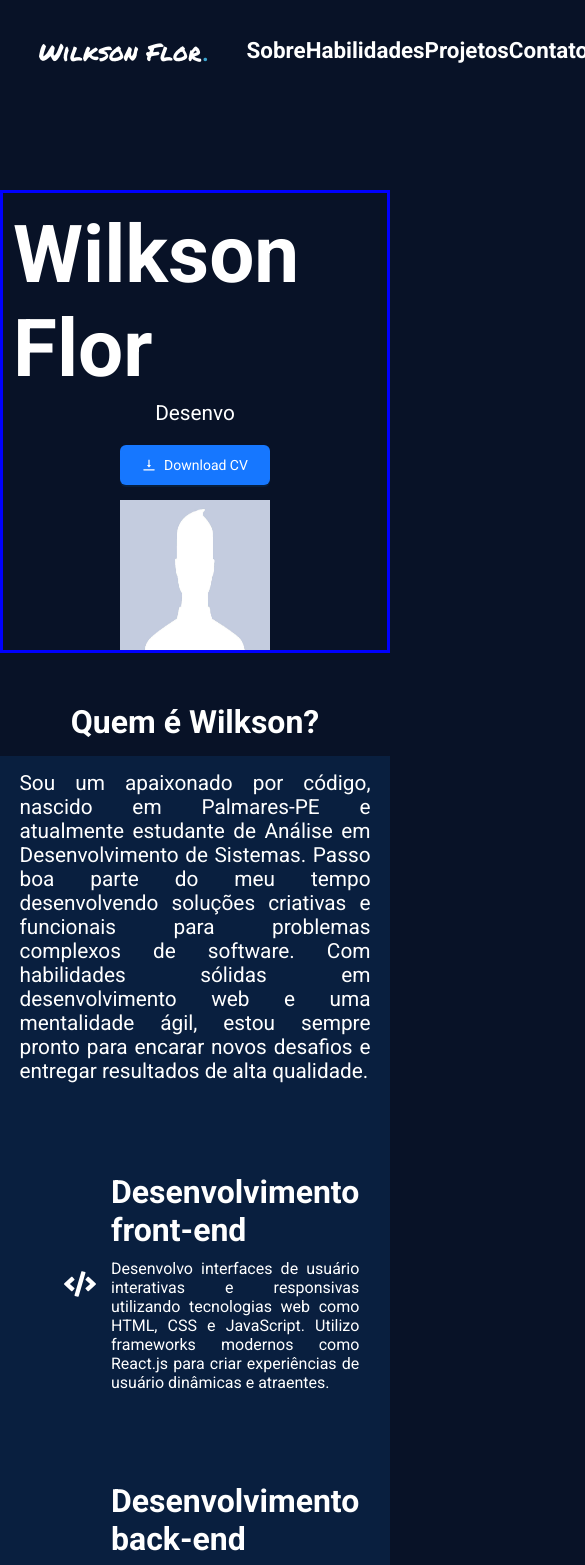
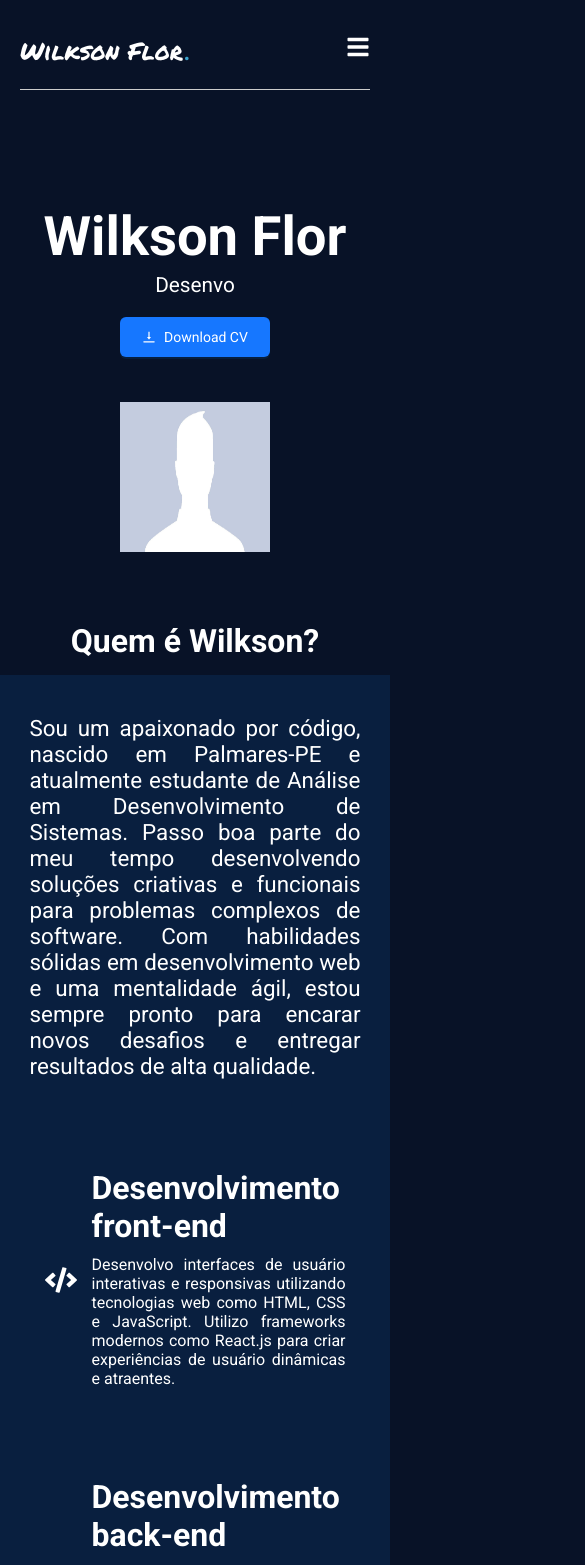
Before and after one commit to Wilksonflor/Portfoli, a React (Vite) app: page / in a window 390 px wide. Shown: the top 1565 px of the page, 585 px wide, since content can reach past the window. Built offline with nearby package versions, Linux system fonts and the light colour scheme.

Commit message:
feat: responsividade

```diff
--- a/src/componenetes/Icones/Icones.jsx
+++ b/src/componenetes/Icones/Icones.jsx
@@ -6,10 +6,12 @@ import {
   FaExternalLinkAlt,
   FaCode,
   FaServer,
+  FaBars,
 } from "react-icons/fa";
 import { AiOutlineAntDesign, AiTwotoneHtml5 } from "react-icons/ai";
 import { SiTailwindcss, SiMongodb, SiExpress } from "react-icons/si";
 import { IoLogoNodejs, IoLogoJavascript } from "react-icons/io";
+import { FaXmark } from "react-icons/fa6";
 
 export const getIcon = (tecnologia) => {
   switch (tecnologia) {
@@ -53,3 +55,11 @@ export const getCodeIcon = () => {
 export const getServericon = () => {
   return <FaServer />;
 };
+
+export const menuIcon = () => {
+  return <FaBars />;
+};
+
+export const closeMenuIcon = () => {
+  return <FaXmark />;
+};
--- a/src/componenetes/Navbar/Navbar.jsx
+++ b/src/componenetes/Navbar/Navbar.jsx
@@ -1,17 +1,29 @@
 import { Link } from "react-router-dom";
+import { useState } from "react";
 import s from "./Navbar.module.css";
+import { menuIcon, closeMenuIcon } from "../Icones/Icones";
 
 export const Navbar = () => {
+  const [menuOpen, setMenuOpen] = useState(false);
+
+  const toggleMenu = () => {
+    setMenuOpen(!menuOpen);
+  };
+
   return (
     <>
-      <header style={s.header}>
+      <header className={s.header}>
         <Link to={"/"}>
           <h3>
             Wilkson Flor<span>.</span>
           </h3>
         </Link>
 
-        <nav>
+        <button className={s.menuButton} onClick={toggleMenu}>
+          {menuOpen ? closeMenuIcon() : menuIcon()}
+        </button>
+
+        <nav className={`${s.nav} ${menuOpen ? s.open : ""}`}>
           <ul>
             <li>
               <a href="#sobre">Sobre</a>
--- a/src/componenetes/Navbar/Navbar.module.css
+++ b/src/componenetes/Navbar/Navbar.module.css
@@ -1,39 +1,91 @@
-header {
+/* Navbar.module.css */
+.header {
   height: 80px;
   display: flex;
   align-items: center;
   justify-content: space-around;
   margin: 10px 20px;
+  border-bottom: 1px solid #ccc;
 }
-header h3,
-header a {
+
+.header h3,
+.header a {
   color: #fff;
   font-family: "Permanent Marker", cursive;
   font-weight: 400;
   font-size: 1.5rem;
   text-decoration: none;
 }
-header span {
+
+.header span {
   color: #3ca4ce;
   font-size: 2rem;
 }
-header nav {
-  /* border: solid blue; */
-  width: 30%;
+
+.menuButton {
+  border: none;
+  cursor: pointer;
+  font-size: 1.5rem;
+  color: #fff;
+  background-color: transparent;
+  display: none;
 }
 
-nav ul {
-  /* border: solid blueviolet; */
+.nav {
+  width: 50%;
+}
+
+.nav.open {
+  display: block;
+}
+
+.nav ul {
   display: flex;
   align-items: center;
   justify-content: space-evenly;
   width: 100%;
   list-style: none;
 }
-nav ul a {
+
+.nav ul a {
   color: #fff;
   font-family: var(--font-roboto);
   text-decoration: none;
   font-size: 1.4rem;
   font-weight: bold;
 }
+
+@media (max-width: 820px) {
+  .header {
+    justify-content: space-between;
+  }
+  .menuButton {
+    display: block;
+  }
+
+  .nav {
+    display: flex;
+    flex-direction: column;
+    height: 50vh;
+    width: 100%;
+    position: absolute;
+    top: 70px;
+    left: 0;
+    background-color: #0b1933;
+    border-bottom: 1px solid #ccc;
+    display: none;
+    z-index: 1;
+  }
+  .nav ul {
+    height: 50vh;
+
+    display: flex;
+    flex-direction: column;
+  }
+}
+
+@media (max-width: 920px) {
+  /* .nav {
+    width: 100%;
+  } */
+}
--- a/src/pages/Habilidades/Habilidades.jsx
+++ b/src/pages/Habilidades/Habilidades.jsx
@@ -63,7 +63,6 @@ export const Habilidades = () => {
           </div>
 
           <section className={styles.sectionFormacao}>
-            {/* <h2>Formação</h2> */}
             <div className={styles.cursosContainer}>
               <img src={nassau} alt="" />
               <div className={styles.textFormacao}>
--- a/src/pages/Habilidades/Habilidades.module.css
+++ b/src/pages/Habilidades/Habilidades.module.css
@@ -1,7 +1,7 @@
 .containerSkills {
   /* border: solid black; */
 }
-.containerSkills > h2{
+.containerSkills > h2 {
   font-size: 3rem;
   margin: 30px;
   text-align: center;
@@ -14,8 +14,6 @@
   justify-content: space-around;
   flex-wrap: wrap;
   width: 100%;
-
-
 }
 
 .boxSkill {
@@ -56,12 +54,10 @@
   width: 80px;
   height: 80px;
   object-fit: cover;
-
 }
 
 /* Formação */
 .sectionFormacao {
-
   display: flex;
   flex-direction: column;
   gap: 10px;
@@ -77,7 +73,6 @@
   margin-block: 15px;
   gap: 10px;
   width: 80%;
-
 }
 
 .cursosContainer img {
@@ -90,8 +85,42 @@
   font-weight: bold;
   /* margin-block: 10px; */
 }
-.cursosContainer p{
+.cursosContainer p {
   color: #fff;
   margin-block: 10px;
   font-style: italic;
 }
+
+/* Responsividade */
+
+@media (max-width: 420px) {
+  .containerSkills h2 {
+    font-size: 1.9rem;
+  }
+  .skillsWrapper {
+    flex-direction: column;
+  }
+  .boxSkill {
+    width: 100%;
+  }
+  .sectionFormacao {
+    width: 100%;
+
+    align-items: center;
+  }
+  .cursosContainer {
+    flex-direction: column;
+
+    width: 90%;
+  }
+  .cursosContainer img {
+    width: 80%;
+    object-fit: cover;
+  }
+  .cursosContainer h2 {
+    font-size: 1.2rem;
+  }
+  .textFormacao {
+    width: 90%;
+  }
+}
--- a/src/pages/Sobre/Sobre.module.css
+++ b/src/pages/Sobre/Sobre.module.css
@@ -28,7 +28,6 @@
 .textContent p {
   font-size: 1.3rem;
 }
-
 
 .textContent button {
   height: 40px;
@@ -112,31 +111,72 @@
   flex-direction: column;
 }
 
+/* Responsividade */
+@media (max-width: 720px) {
+  .perfil {
+    /* border: solid blue; */
 
-/* Responsividade */
-@media (max-width: 720px){
-  .perfil{
-    border: solid blue;
     flex-direction: column;
   }
-  .perfil .textContent{
-
+  .perfil .textContent {
     width: 100%;
     align-items: center;
   }
+  .textContent h1 {
+    font-size: clamp(3.4rem, 2vw, 4.4rem);
+  }
 
-  .containerSobreSt{
+  .containerSobreSt {
     flex-direction: column;
+  }
 
-}
-.textSobre{
-  width: 90%;
-  margin-top: 15px;
-  font-size: 1.3rem;
-}
-.containerStacks{
-  width: 80%;
+  .textSobre {
+    width: 100%;
+    display: flex;
+    align-items: center;
+    justify-content: center;
+    margin-top: 15px;
+    font-size: 1.3rem;
+
+    margin-top: 30px;
+  }
+  .textSobre p {
+    margin-inline: 10px;
+  }
+  .containerStacks {
+    width: 100%;
+  }
 }
 
+@media (max-width: 920px) {
+  .perfil {
+    padding-bottom: 20px;
+    flex-direction: column;
+  }
+  .textContent {
+    width: 100%;
+    align-items: center;
+    margin-bottom: 20px;
+  }
+  .containerSobreSt {
+    flex-direction: column;
+  }
+  .textSobre {
+    width: 90%;
+    margin-top: 40px;
+  }
+  .textSobre p {
+    font-size: 1.4rem;
+  }
+  .containerStacks {
+    width: 90%;
+  }
+}
 
+@media (max-width: 1080px) {
+  .textContent {
+    width: 90%;
+    align-items: center;
+    margin-bottom: 30px;
+  }
 }
```
